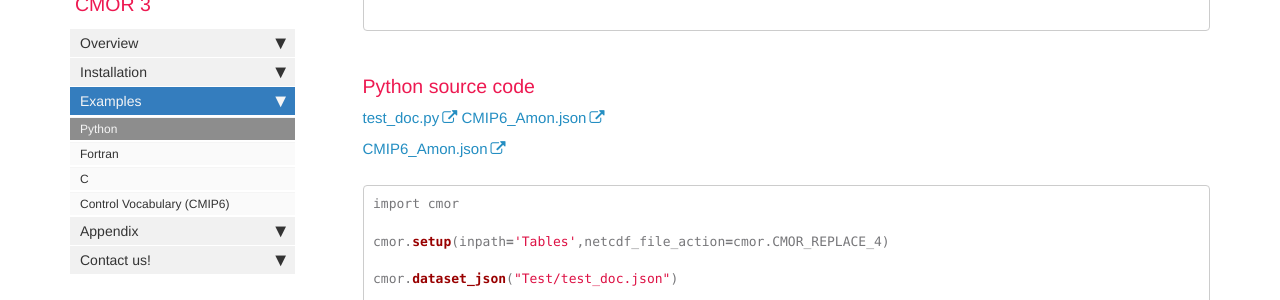
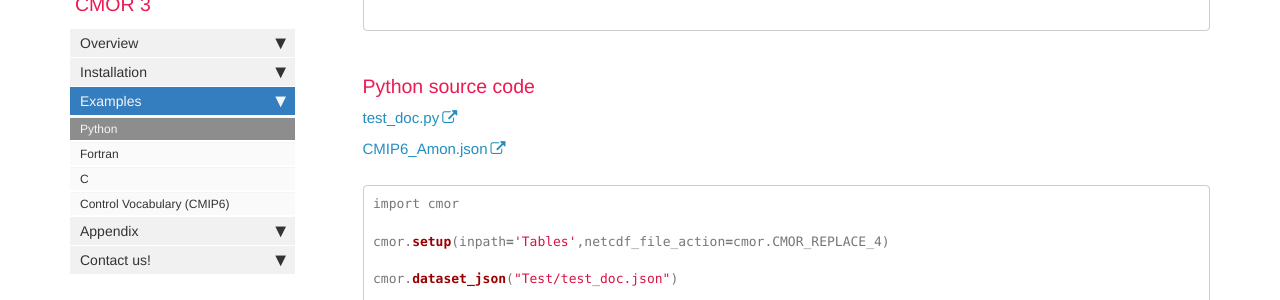
Before and after one commit to mauzey1/cmor3_documentation, a Jekyll site: the page built from mydoc/mydoc_cmor3_python.md, in a window 1280 px wide and 900 px high, scrolled down 1347 px. Shown: the part 120-420 px from the top of the window. Built offline with Jekyll 4.4.1, drawn with Linux system fonts in a browser that asks for light colours; nearby versions of some CDN libraries; comment, search, counter and statistics services are not loaded.

Commit message:
Examples (#22)
* fix cmor3 python example for CMOR 3.2.0

* fix cmor3 C and Fortran examples for CMOR 3.2.0

* fix python Amon.json duplication

```diff
--- a/mydoc/mydoc_cmor3_python.md
+++ b/mydoc/mydoc_cmor3_python.md
@@ -64,7 +64,6 @@ permalink: /mydoc_cmor3_python/
 ### Python source code
 
 [test_doc.py](https://github.com/PCMDI/cmor/blob/master/Test/test_doc.py)
-[CMIP6_Amon.json](https://github.com/PCMDI/cmor/blob/master/TestTables/CMIP6_Amon.json)
 
 [CMIP6_Amon.json](https://github.com/PCMDI/cmor/blob/master/TestTables/CMIP6_Amon.json)
 
```
